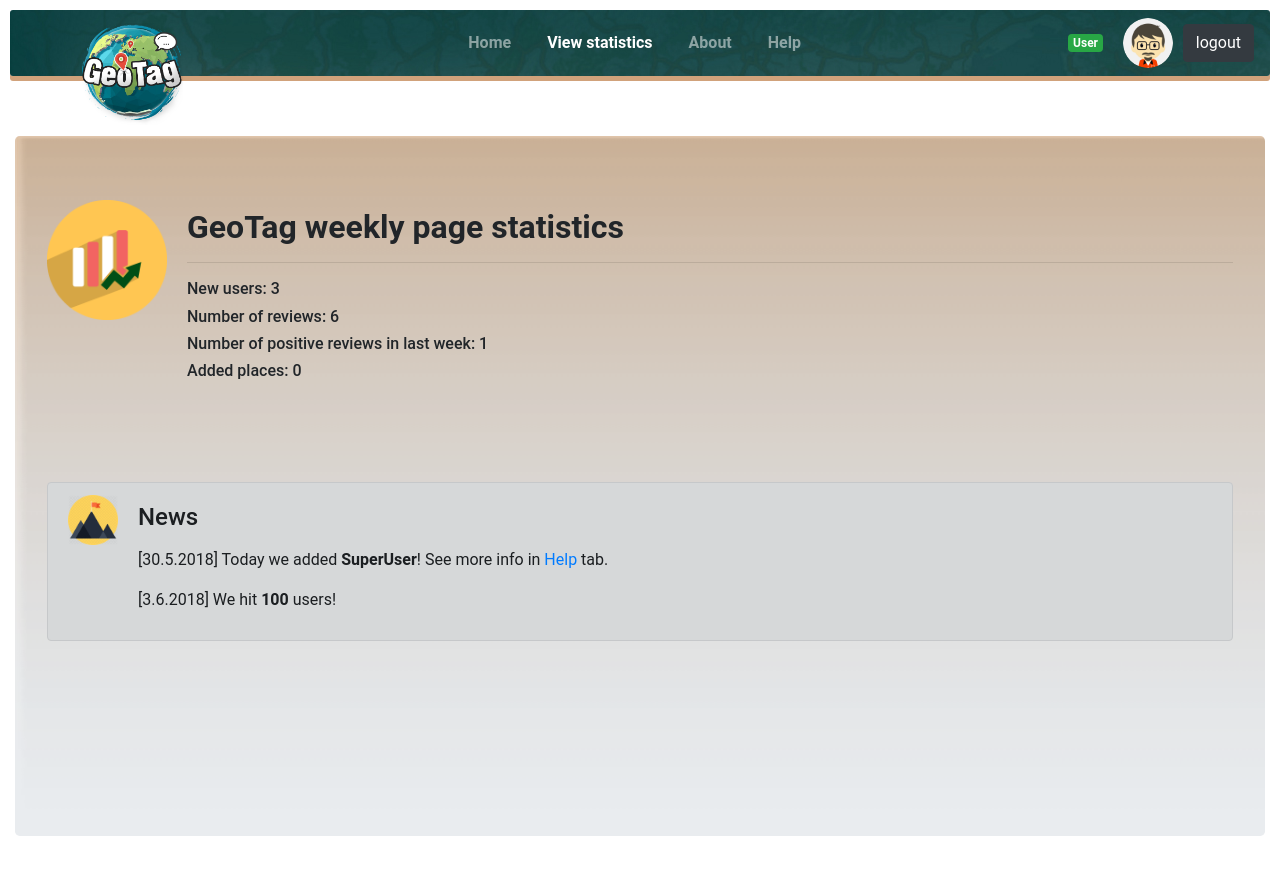
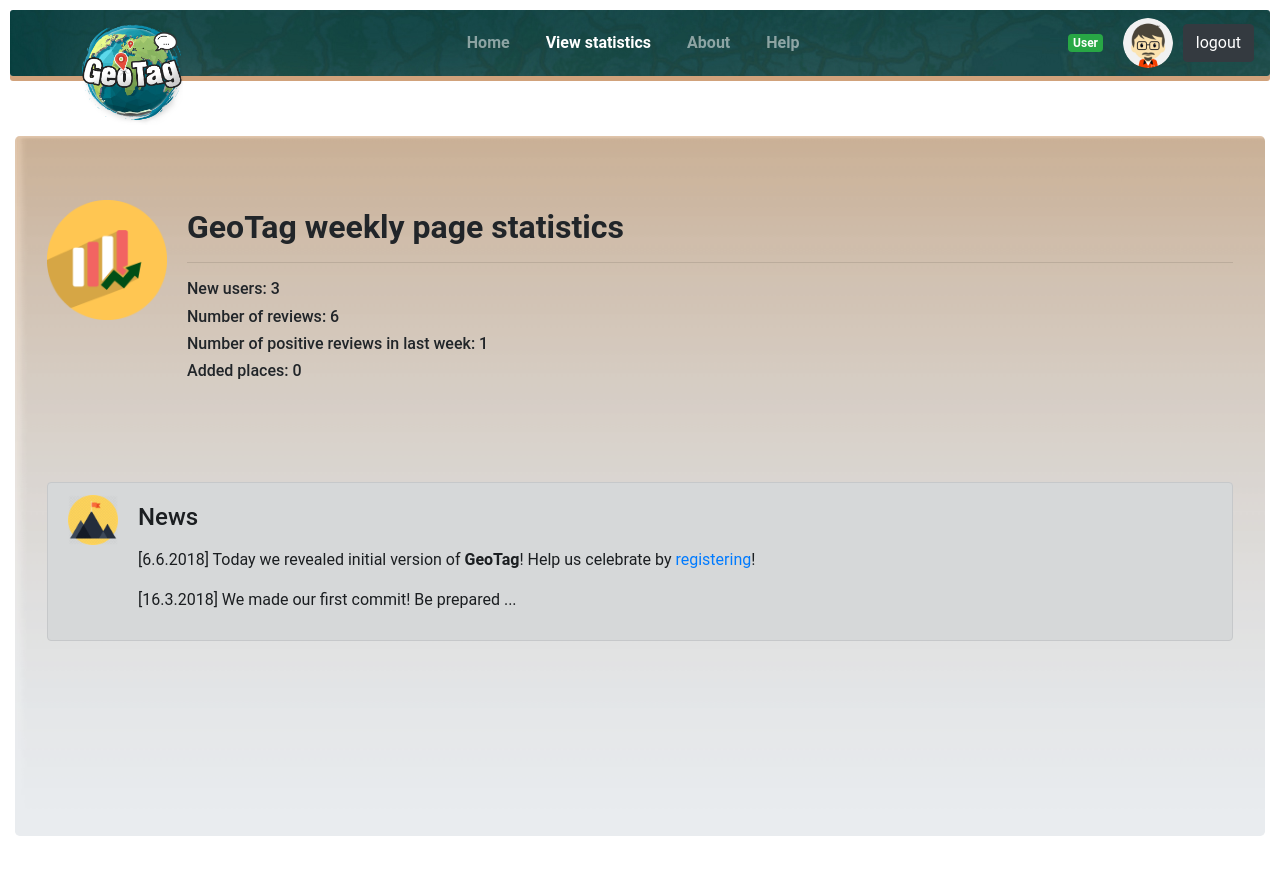
Before and after one commit to marko-hudomal/GeoTag, a CodeIgniter app: page /GeoTag/index.php/user/getStatistics in a window 1280 px wide. Shown: the top 876 px of the page. Run offline with CodeIgniter, Linux system fonts and the light colour scheme; data comes from the database, SQL or seed files in the repository; data that the repository does not hold is empty; some libraries are stand-ins or nearby versions.

Commit message:
Estetske izmene i prilagodjavanje za hosting

```diff
--- a/Backend/GeoTagBackend/application/controllers/User.php
+++ b/Backend/GeoTagBackend/application/controllers/User.php
@@ -21,25 +21,22 @@ class User extends CI_Controller {
         // check if user is already logged in, or if unauthorized access through the link
         if (($this->session->userdata('user')) != NULL  && $this->session->userdata('remember') == true) {
             switch ($this->session->userdata('user')->status ) {
-
-
                 case "super_user":
                     redirect("super_user");
                 case "admin":
                     redirect("admin");
             }
         }
-        $phpArray = $this->destination_model->get_all_destinations();
-        ?>
-<script type="text/javascript">var jArray =<?php echo json_encode($phpArray); ?>;</script>
-<?php
     }
 
     // default function, load default views
     // and add all information reading from database on load here
     // @return void
     public function index() {
-
+        $phpArray = $this->destination_model->get_all_destinations();
+?>
+            <script type="text/javascript">var jArray =<?php echo json_encode($phpArray); ?>;</script>
+<?php
         $data['profile_pic'] = $this->get_img_name();
         $data['last_reviews_html'] = $this->review_model->get_html_last_n_reviews();
         $data['page'] = 'guest_home';
@@ -63,7 +60,12 @@ class User extends CI_Controller {
     // @param string $page, string $message, array $data
     // @return void
     public function load($page, $message = null,$data=null) {
-
+        if ($page == 'guest_home') {
+            $phpArray = $this->destination_model->get_all_destinations();
+?>
+            <script type="text/javascript">var jArray =<?php echo json_encode($phpArray); ?>;</script>
+<?php
+        }
         $info['profile_pic'] = $this->get_img_name();
         $data['last_reviews_html'] = $this->review_model->get_html_last_n_reviews();
 
--- a/Backend/GeoTagBackend/application/models/Review_model.php
+++ b/Backend/GeoTagBackend/application/models/Review_model.php
@@ -61,7 +61,7 @@ class Review_model  extends CI_Model{
                <div class=\"card-header\">
                   <table width=\"100%\">
                     <tr>
-                        <td width=\"70%\"><strong>".$row->username.", ".$dest_name." </strong></td>
+                        <td width=\"70%\"><strong>".$row->username.", <a href='".base_url()."index.php/guest/load_dest/".$row->idDest."'>".$dest_name."</a> </strong></td>
                         <td width=\"10%\" align=\"center\" style=\"text-align: right;\"  >
 
                                 <input disabled type=\"image\" name=\"submit\" src=\"".base_url()."img/plus-vote-dis.png\" width=\"30px\" border=\"0\" alt=\"Submit\" style=\"\" />
--- a/Backend/GeoTagBackend/application/views/guest_about.php
+++ b/Backend/GeoTagBackend/application/views/guest_about.php
@@ -29,7 +29,7 @@
 								</div>
 							</div>
 						</div>
-						<br><br>
+
 						<div class="media" style="margin:10px;">
 							<img src="<?php echo base_url()?>img/DP-team.png" width="150px">
 							<div class="media-body">
--- a/Backend/GeoTagBackend/application/views/guest_help.php
+++ b/Backend/GeoTagBackend/application/views/guest_help.php
@@ -34,7 +34,7 @@
                                                         <hr>
                                                         <h5><strong>Help us get better</strong></h5>
                                                         <p>
-                                                                If you have any suggestions or you've find bugs in GeoTag, please be free to contact us on <a href="#">geotag@gmail.com</a>.
+                                                                If you have any suggestions or you've find bugs in GeoTag, please be free to contact us on <a href="mailto:geotag.dp@gmail.com">geotag.dp@gmail.com</a>.
                                                         </p>
 
 
--- a/Backend/GeoTagBackend/application/views/guest_statistics.php
+++ b/Backend/GeoTagBackend/application/views/guest_statistics.php
@@ -38,8 +38,8 @@
 										<br>
 										<div class="media-body">
 											<h4 class="mt-2 mb-3">News</h4>
-                                             <p>[30.5.2018] Today we added <strong>SuperUser</strong>! See more info in <a href="<?php echo base_url()?>index.php/<?php echo $user1;?>/load/guest_help">Help</a> tab.</p>
-                                             <p>[3.6.2018] We hit <strong>100</strong> users!</p>
+                                                                                        <p>[6.6.2018] Today we revealed initial version of <strong>GeoTag</strong>! Help us celebrate by <a href="<?php echo base_url()?>index.php">registering</a>!
+                                             <p>[16.3.2018] We made our first commit! Be prepared ...</p>
 										</div>
 									</div>
 
```
Also changed, not shown: Backend/GeoTagBackend/application/controllers/Admin.php (+11 -8 lines), Backend/GeoTagBackend/application/controllers/Guest.php (+10 -8 lines), Backend/GeoTagBackend/application/controllers/Super_user.php (+10 -6 lines).
